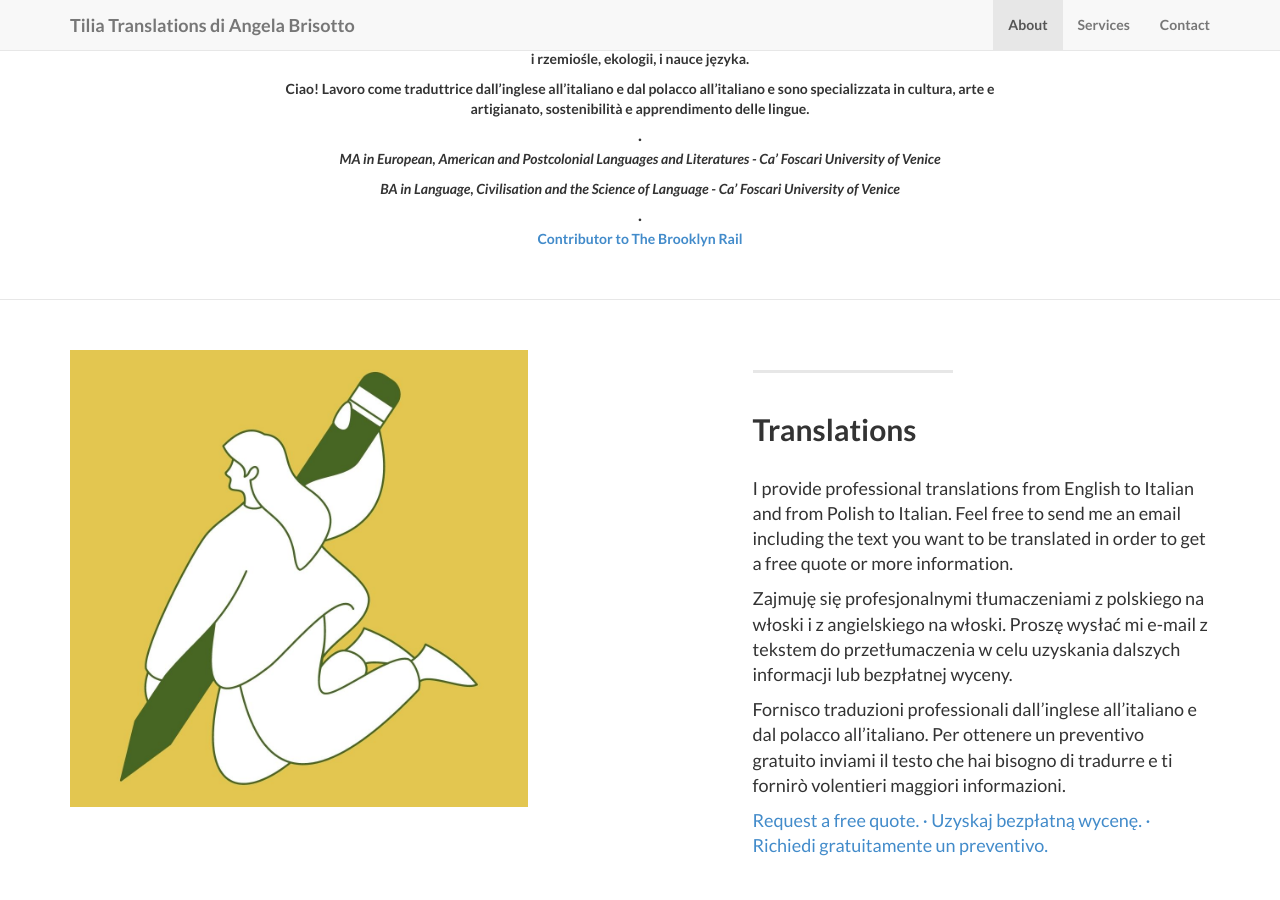
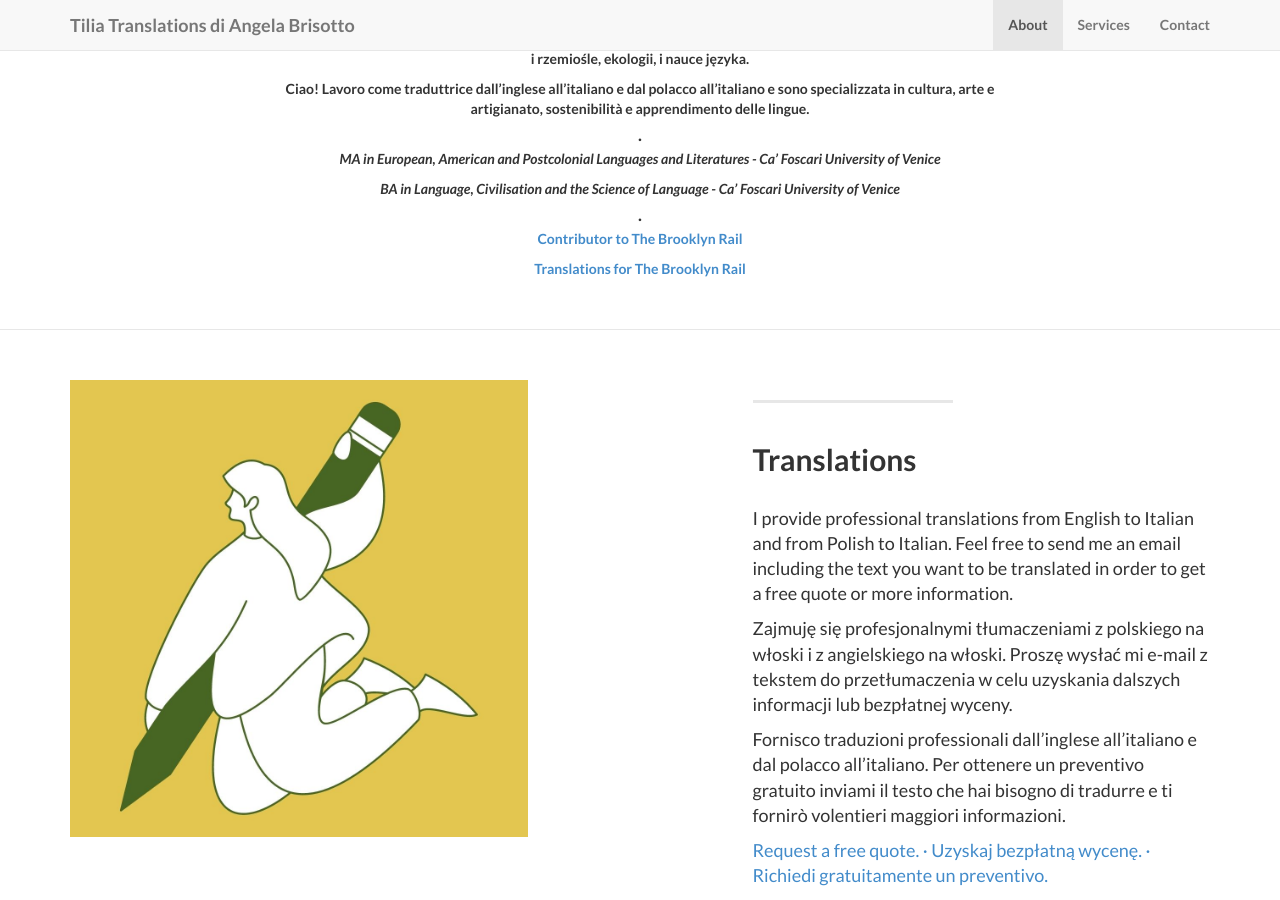
Before and after one commit to angelatiliatranslations/tiliatranslations.github.io, a Jekyll site: the page built from index.html, in a window 1280 px wide and 900 px high, scrolled down 948 px. Built offline with Jekyll 4.4.1, drawn with Linux system fonts in a browser that asks for light colours.

Commit message:
Update about.html

```diff
--- a/_includes/about.html
+++ b/_includes/about.html
@@ -22,6 +22,10 @@
 <p>
                 <a href="https://brooklynrail.org/contributor/ANGELA-BRISOTTO">Contributor to The Brooklyn Rail</a>
 </p>
+
+                <p>
+                    <a href="https://brooklynrail.org/2021/07/art/Giuseppe-Penone-with-Francesca-Pietropaolo-and-Alexis-Dahan">Translations for The Brooklyn Rail</a>
+                </p>
                 <br>
 
                 <br/>
```
